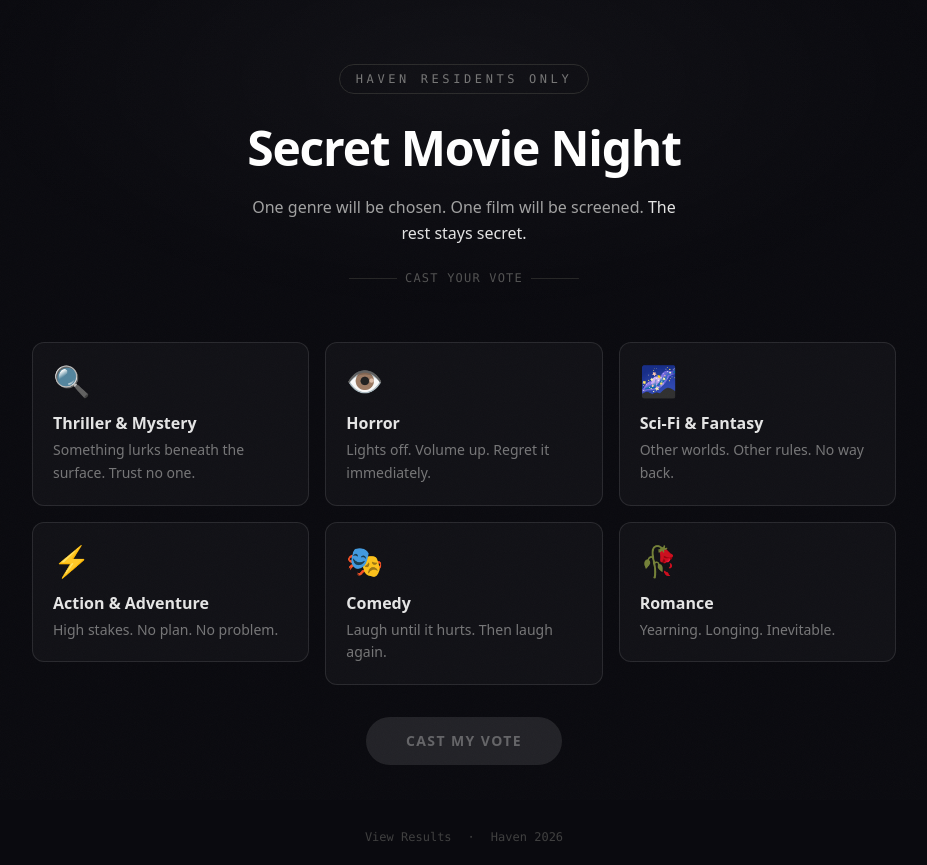
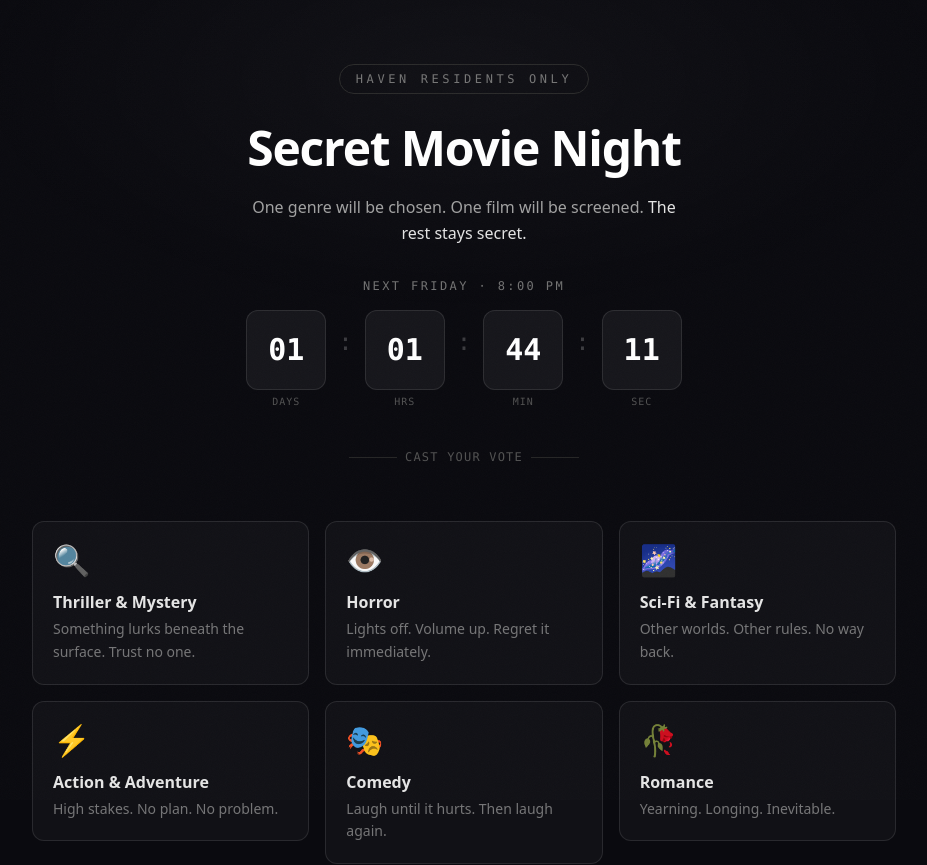
Before and after one commit to MeieKoning/secret-movie-night, a Next.js app: page / in a window 1280 px wide. Shown: the top 865 px of the page, without its empty margins (176-1103 px from the left). Built offline with nearby package versions, Linux system fonts and the light colour scheme; no server answers.

Commit message:
feat: add friday countdown timer and enliven the already-voted screen

```diff
--- a/app/page.tsx
+++ b/app/page.tsx
@@ -2,6 +2,7 @@ import { cookies } from "next/headers";
 import Link from "next/link";
 import VoteForm from "@/components/VoteForm";
 import AlreadyVoted from "@/components/AlreadyVoted";
+import Countdown from "@/components/Countdown";
 
 export default async function Home() {
   const cookieStore = await cookies();
@@ -21,11 +22,18 @@ export default async function Home() {
           One genre will be chosen. One film will be screened.{" "}
           <span className="text-neutral-200">The rest stays secret.</span>
         </p>
-        <div className="flex items-center justify-center gap-2 pt-2">
-          <div className="h-px w-12 bg-neutral-800" />
-          <span className="text-neutral-600 text-xs font-mono tracking-widest">CAST YOUR VOTE</span>
-          <div className="h-px w-12 bg-neutral-800" />
-        </div>
+        {!hasVoted && (
+          <div className="pt-4">
+            <Countdown />
+          </div>
+        )}
+        {!hasVoted && (
+          <div className="flex items-center justify-center gap-2 pt-6">
+            <div className="h-px w-12 bg-neutral-800" />
+            <span className="text-neutral-600 text-xs font-mono tracking-widest">CAST YOUR VOTE</span>
+            <div className="h-px w-12 bg-neutral-800" />
+          </div>
+        )}
       </header>
 
       {/* Content */}
--- a/components/AlreadyVoted.tsx
+++ b/components/AlreadyVoted.tsx
@@ -1,20 +1,46 @@
 import Link from "next/link";
+import Countdown from "./Countdown";
 
 export default function AlreadyVoted() {
   return (
-    <div className="flex flex-col items-center justify-center gap-6 py-16 text-center">
-      <div className="text-6xl">🎟️</div>
-      <div className="space-y-2">
-        <h2 className="text-2xl font-semibold text-white">Your vote is sealed.</h2>
-        <p className="text-neutral-400 max-w-sm">
-          The envelope has been received. The outcome remains a secret — for now.
+    <div className="flex flex-col items-center justify-center gap-10 py-10 text-center">
+
+      {/* Big ticket */}
+      <div className="relative flex items-center justify-center">
+        {/* Glow rings */}
+        <div className="absolute w-48 h-48 rounded-full bg-amber-500/10 animate-ping" style={{ animationDuration: "2.5s" }} />
+        <div className="absolute w-36 h-36 rounded-full bg-amber-500/15" />
+        <div className="text-[9rem] leading-none select-none" style={{ filter: "drop-shadow(0 0 32px rgba(245,158,11,0.5))" }}>
+          🎟️
+        </div>
+      </div>
+
+      {/* Message */}
+      <div className="space-y-3 animate-fade-in-up">
+        <h2 className="text-3xl sm:text-4xl font-bold text-white tracking-tight">
+          You&apos;re in.
+        </h2>
+        <p className="text-neutral-400 max-w-xs mx-auto leading-relaxed">
+          Your vote is sealed in the envelope. The genre will be revealed when the lights go down.
         </p>
       </div>
+
+      {/* Divider */}
+      <div className="flex items-center gap-3 w-full max-w-xs">
+        <div className="h-px flex-1 bg-neutral-800" />
+        <span className="text-neutral-700 text-xs font-mono tracking-widest">UNTIL SHOWTIME</span>
+        <div className="h-px flex-1 bg-neutral-800" />
+      </div>
+
+      {/* Countdown */}
+      <Countdown />
+
+      {/* Results link */}
       <Link
         href="/results"
-        className="mt-2 px-6 py-2.5 rounded-full border border-white/20 text-sm text-neutral-300 hover:border-white/50 hover:text-white transition-all duration-200 tracking-wide"
+        className="mt-2 px-6 py-2.5 rounded-full border border-white/15 text-sm text-neutral-400 hover:border-white/40 hover:text-white transition-all duration-200 tracking-wide"
       >
-        Peek at the results →
+        Peek at the votes →
       </Link>
     </div>
   );
--- /dev/null
+++ b/components/Countdown.tsx
@@ -0,0 +1,79 @@
+"use client";
+
+import { useEffect, useState } from "react";
+
+function getNextFriday8pm(): Date {
+  const now = new Date();
+  const next = new Date(now);
+
+  // Days until Friday (5). If today is Friday, check if 8pm hasn't passed yet.
+  const day = now.getDay(); // 0=Sun, 5=Fri
+  let daysUntilFriday = (5 - day + 7) % 7;
+
+  // If it's already Friday but past 8pm, push to next week
+  if (daysUntilFriday === 0 && now.getHours() >= 20) {
+    daysUntilFriday = 7;
+  }
+
+  next.setDate(now.getDate() + daysUntilFriday);
+  next.setHours(20, 0, 0, 0);
+  return next;
+}
+
+type TimeLeft = { days: number; hours: number; minutes: number; seconds: number };
+
+function calcTimeLeft(target: Date): TimeLeft {
+  const diff = Math.max(0, target.getTime() - Date.now());
+  return {
+    days: Math.floor(diff / (1000 * 60 * 60 * 24)),
+    hours: Math.floor((diff / (1000 * 60 * 60)) % 24),
+    minutes: Math.floor((diff / (1000 * 60)) % 60),
+    seconds: Math.floor((diff / 1000) % 60),
+  };
+}
+
+function Unit({ value, label }: { value: number; label: string }) {
+  return (
+    <div className="flex flex-col items-center gap-1">
+      <div className="w-16 h-16 sm:w-20 sm:h-20 rounded-xl bg-white/5 border border-white/10 flex items-center justify-center">
+        <span className="text-2xl sm:text-3xl font-bold font-mono text-white tabular-nums">
+          {String(value).padStart(2, "0")}
+        </span>
+      </div>
+      <span className="text-[10px] uppercase tracking-widest text-neutral-600 font-mono">{label}</span>
+    </div>
+  );
+}
+
+export default function Countdown() {
+  const [target] = useState(getNextFriday8pm);
+  const [timeLeft, setTimeLeft] = useState<TimeLeft>(() => calcTimeLeft(target));
+  const [mounted, setMounted] = useState(false);
+
+  useEffect(() => {
+    setMounted(true);
+    const id = setInterval(() => setTimeLeft(calcTimeLeft(target)), 1000);
+    return () => clearInterval(id);
+  }, [target]);
+
+  if (!mounted) return null;
+
+  const isToday = target.toDateString() === new Date().toDateString();
+
+  return (
+    <div className="flex flex-col items-center gap-4">
+      <p className="text-xs font-mono tracking-[0.2em] uppercase text-neutral-500">
+        {isToday ? "Tonight" : "Next Friday"} · 8:00 PM
+      </p>
+      <div className="flex items-start gap-3">
+        <Unit value={timeLeft.days} label="days" />
+        <span className="text-white/20 text-2xl font-mono mt-4">:</span>
+        <Unit value={timeLeft.hours} label="hrs" />
+        <span className="text-white/20 text-2xl font-mono mt-4">:</span>
+        <Unit value={timeLeft.minutes} label="min" />
+        <span className="text-white/20 text-2xl font-mono mt-4">:</span>
+        <Unit value={timeLeft.seconds} label="sec" />
+      </div>
+    </div>
+  );
+}
```
